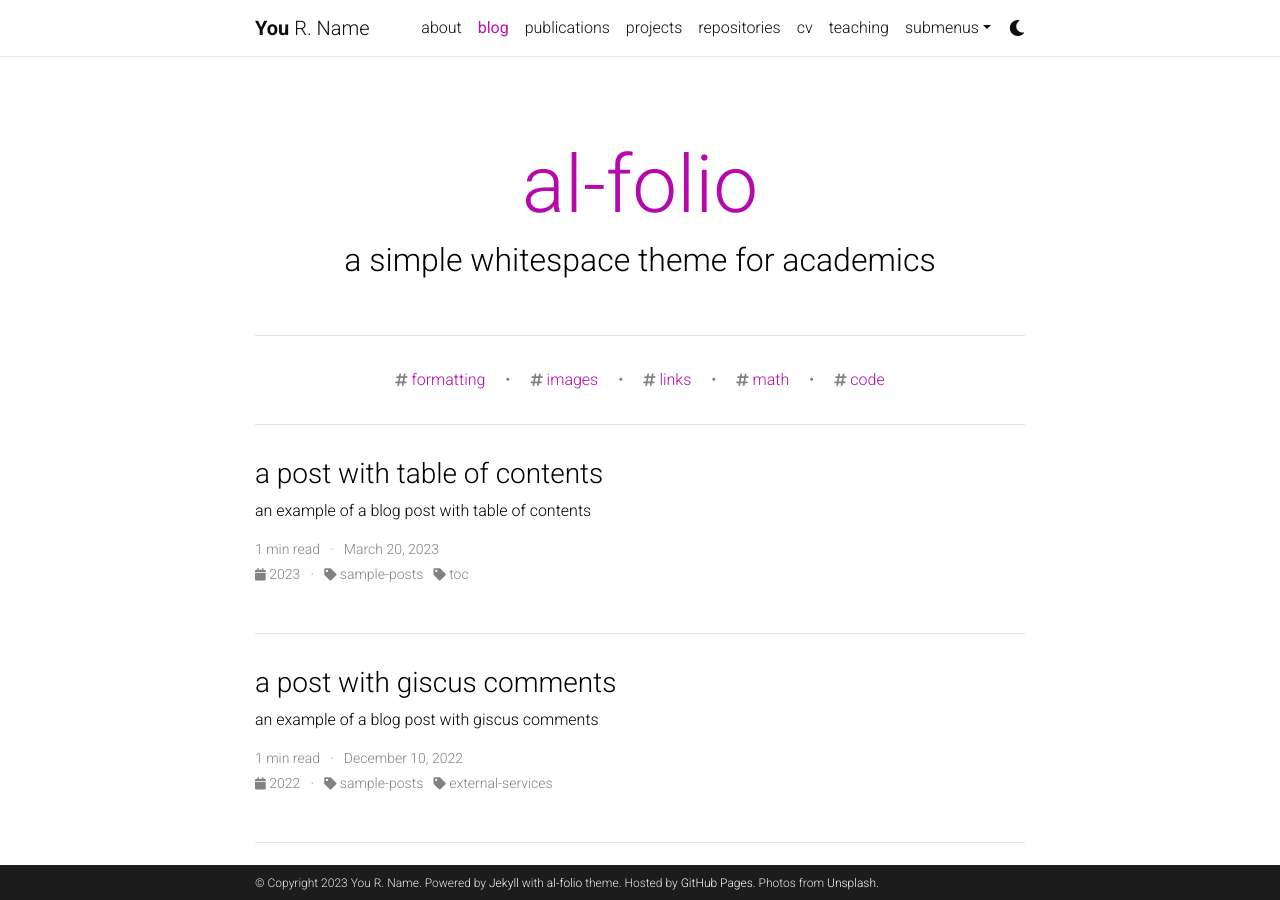
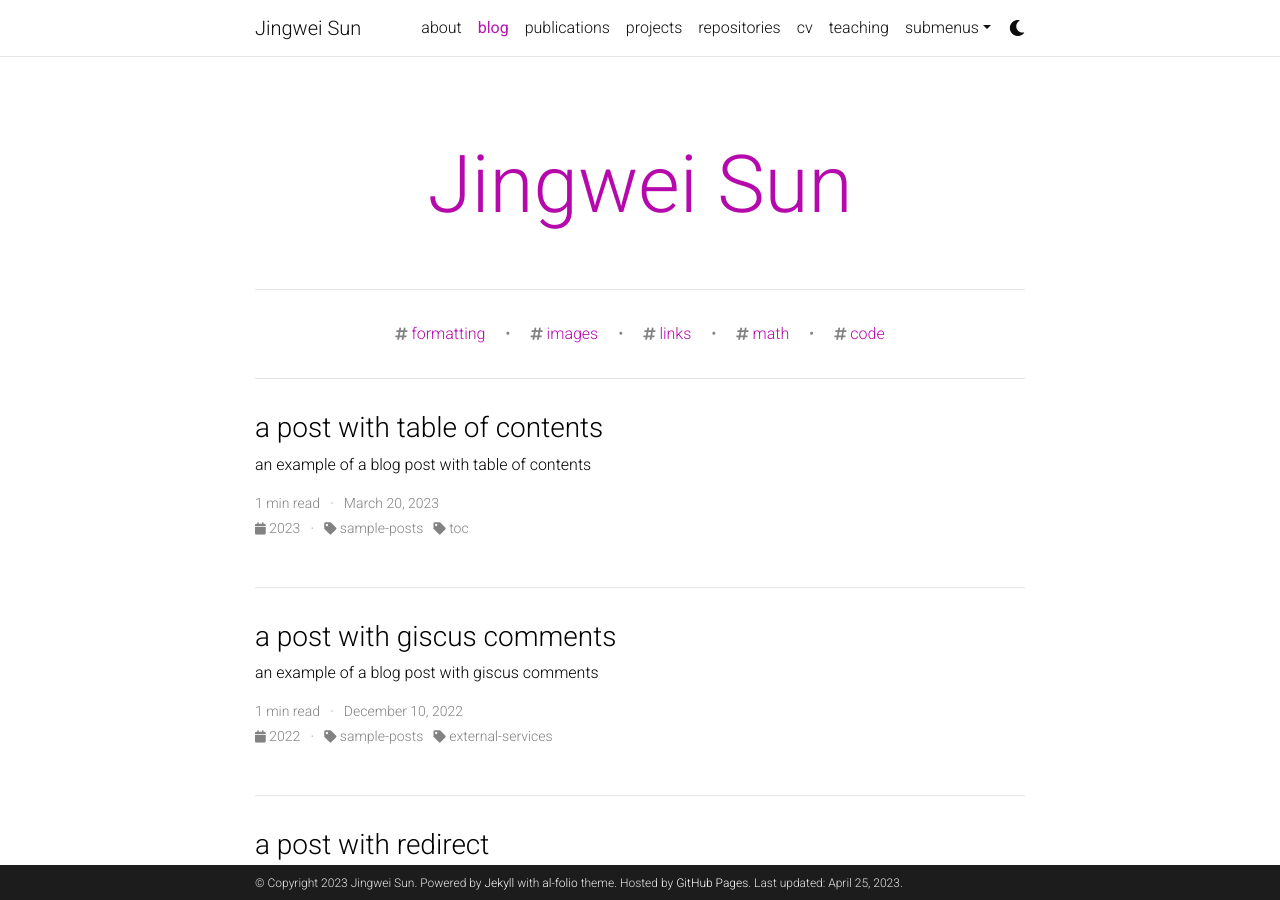
Before and after one commit to jeremy313/jeremy313.github.io, a Jekyll site: the page built from blog/index.html, in a window 1280 px wide and 900 px high. Built offline with Jekyll 4.4.1, drawn with Linux system fonts in a browser that asks for light colours; the list of posts is cut into pages by our own code; comment, search, counter and statistics services are not loaded; a style sheet for code colours, icons or effects is not loaded.

Commit message:
update config

```diff
--- a/_config.yml
+++ b/_config.yml
@@ -2,25 +2,24 @@
 # Site settings
 # -----------------------------------------------------------------------------
 
-title: blank # the website title (if blank, full name will be used instead)
-first_name: You
-middle_name: R.
-last_name: Name
-email: you@example.com
+title: Jingwei Sun # the website title (if blank, full name will be used instead)
+first_name: Jingwei
+middle_name:
+last_name: Sun
+email: jingwei.sun@duke.edu
 description: > # the ">" symbol means to ignore newlines until "footer_text:"
-  A simple, whitespace theme for academics. Based on [*folio](https://github.com/bogoli/-folio) design.
+  Ph.D. student @ Duke
 footer_text: >
   Powered by <a href="https://jekyllrb.com/" target="_blank">Jekyll</a> with <a href="https://github.com/alshedivat/al-folio">al-folio</a> theme.
   Hosted by <a href="https://pages.github.com/" target="_blank">GitHub Pages</a>.
-  Photos from <a href="https://unsplash.com" target="_blank">Unsplash</a>.
-keywords: jekyll, jekyll-theme, academic-website, portfolio-website  # add your own keywords or leave empty
+keywords:  # add your own keywords or leave empty
 
 lang: en # the language of your site (for example: en, fr, cn, ru, etc.)
 icon: ⚛️  # the emoji used as the favicon (alternatively, provide image name in /assets/img/)
 
 url: https://jeremy313.github.io # the base hostname & protocol for your site
 baseurl:    # the subpath of your site, e.g. /blog/
-last_updated: false # set to true if you want to display last updated in the footer
+last_updated: True # set to true if you want to display last updated in the footer
 impressum_path:  # set to path to include impressum link in the footer, use the same path as permalink in a page, helps to conform with EU GDPR
 
 # -----------------------------------------------------------------------------
@@ -71,13 +70,13 @@
 # Social integration
 # -----------------------------------------------------------------------------
 
-github_username: # your GitHub user name
+github_username: jemery313 # your GitHub user name
 gitlab_username: # your GitLab user name
 twitter_username: # your Twitter handle
 mastodon_username: # your mastodon instance+username in the format instance.tld/@username
-linkedin_username: # your LinkedIn user name
+linkedin_username: jingwei-sun-49412619b # your LinkedIn user name
 telegram_username: # your Telegram user name
-scholar_userid: # your Google Scholar ID
+scholar_userid: q1VnjkAAAAAJ&hl # your Google Scholar ID
 semanticscholar_id: # your Semantic Scholar ID
 whatsapp_number: # your WhatsApp number (full phone number in international format. Omit any zeroes, brackets, or dashes when adding the phone number in international format.)
 orcid_id: # your ORCID ID
@@ -98,7 +97,7 @@
 spotify_id: # your spotify id
 pinterest_id: # your pinterest id
 unsplash_id: # your unsplash id
-instagram_id: # your instagram id
+instagram_id: sun_jingwei0313 # your instagram id
 facebook_id: # your facebook id
 youtube_id: # your youtube channel id (youtube.com/@<youtube_id>)
 discord_id: # your discord id (18-digit unique numerical identifier)
@@ -120,10 +119,10 @@
 # Blog
 # -----------------------------------------------------------------------------
 
-blog_name: al-folio # blog_name will be displayed in your blog page
+blog_name: Jingwei Sun # blog_name will be displayed in your blog page
 blog_nav_title: blog # your blog must have a title for it to be displayed in the nav bar
-blog_description: a simple whitespace theme for academics
-permalink: /blog/:year/:title/
+blog_description:
+permalink:
 
 # Pagination
 pagination:
@@ -136,18 +135,18 @@
 # Giscus comments (RECOMMENDED)
 # Follow instructions on https://giscus.app/ to setup for your repo to fill out
 # the information below.
-giscus:
-  repo: alshedivat/al-folio      # <your-github-user-name>/<your-github-repo-name>
-  repo_id: MDEwOlJlcG9zaXRvcnk2MDAyNDM2NQ==
-  category: Comments             # name of the category under which discussions will be created
-  category_id: DIC_kwDOA5PmLc4CTBt6
-  mapping: title                 # identify discussions by post title
-  strict: 1                      # use strict identification mode
-  reactions_enabled: 1           # enable (1) or disable (0) emoji reactions
-  input_position: bottom         # whether to display input form below (bottom) or above (top) the comments
-  theme: preferred_color_scheme  # name of the color scheme (preferred works well with al-folio light/dark mode)
-  emit_metadata: 0
-  lang: en
+# giscus:
+#   repo: alshedivat/al-folio      # <your-github-user-name>/<your-github-repo-name>
+#   repo_id: MDEwOlJlcG9zaXRvcnk2MDAyNDM2NQ==
+#   category: Comments             # name of the category under which discussions will be created
+#   category_id: DIC_kwDOA5PmLc4CTBt6
+#   mapping: title                 # identify discussions by post title
+#   strict: 1                      # use strict identification mode
+#   reactions_enabled: 1           # enable (1) or disable (0) emoji reactions
+#   input_position: bottom         # whether to display input form below (bottom) or above (top) the comments
+#   theme: preferred_color_scheme  # name of the color scheme (preferred works well with al-folio light/dark mode)
+#   emit_metadata: 0
+#   lang: en
 
 # Disqus comments (DEPRECATED)
 disqus_shortname: al-folio # put your disqus shortname
@@ -156,9 +155,9 @@
 # External sources.
 # If you have blog posts published on medium.com or other external sources,
 # you can display them in your blog by adding a link to the RSS feed.
-external_sources:
-  - name: medium.com
-    rss_url: https://medium.com/@al-folio/feed
+# external_sources:
+#   - name: medium.com
+#     rss_url: https://medium.com/@al-folio/feed
 
 # -----------------------------------------------------------------------------
 # Collections
@@ -268,8 +267,8 @@
 
 scholar:
 
-  last_name: [Einstein]
-  first_name: [Albert, A.]
+  last_name: [Sun]
+  first_name: [Jingwei]
 
   style: apa
   locale: en
```
